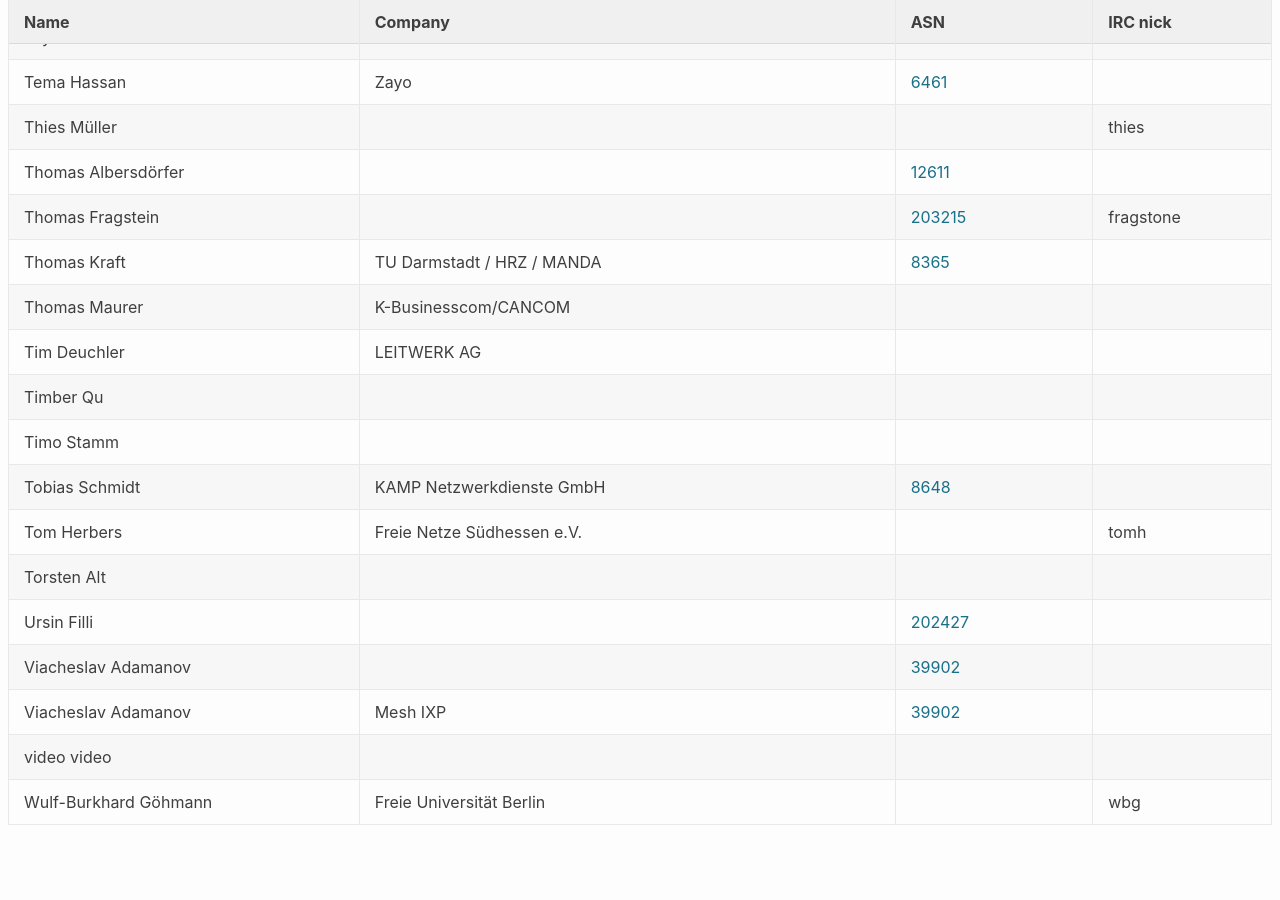
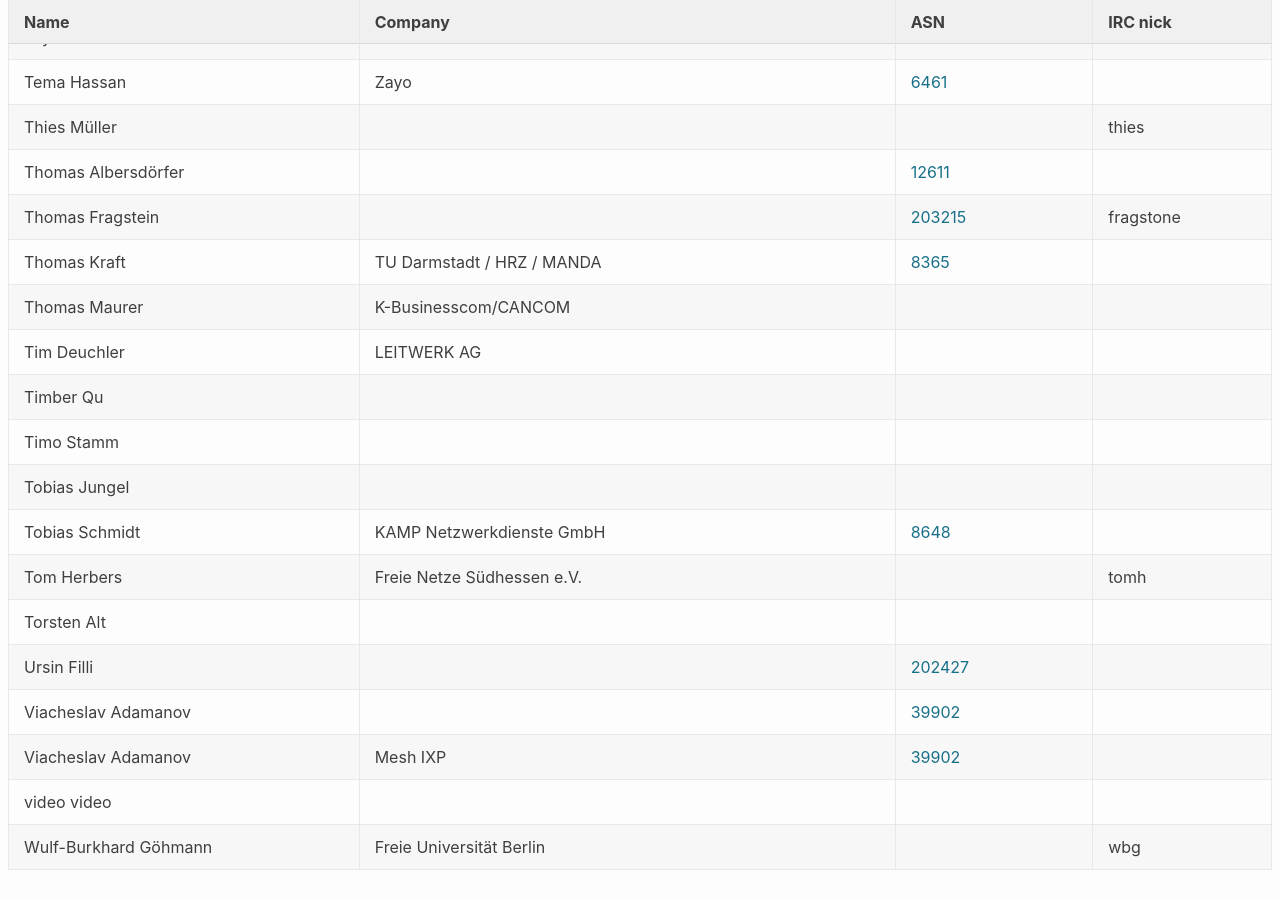
Before and after one commit to denog/pretix-attendeelist, a Jekyll site: the page built from denog15/index.md, in a window 1280 px wide and 900 px high, scrolled down 25817 px. Built offline with Jekyll 4.4.1, drawn with Linux system fonts in a browser that asks for light colours; before the commit the page ends 26672 px from its top, so only the background shows below that.

Commit message:
Latest data: Sun Nov 19 12:11:32 UTC 2023

```diff
--- a/_data/attendees_denog15_online.json
+++ b/_data/attendees_denog15_online.json
@@ -918,6 +918,12 @@
     "asn": null
   },
   {
+    "name": "Tobias Jungel",
+    "company": null,
+    "irc": null,
+    "asn": null
+  },
+  {
     "name": "Tobias Schmidt",
     "company": "KAMP Netzwerkdienste GmbH",
     "irc": null,
```
